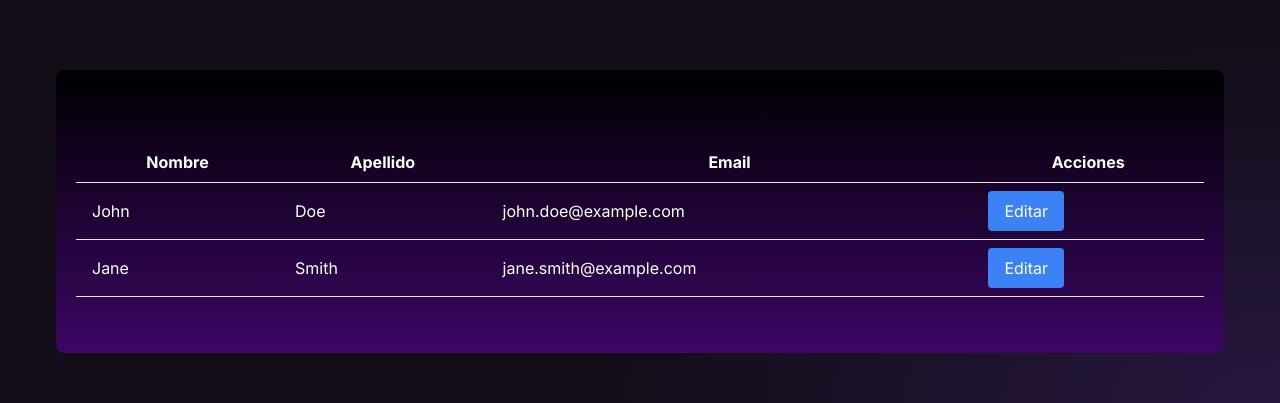
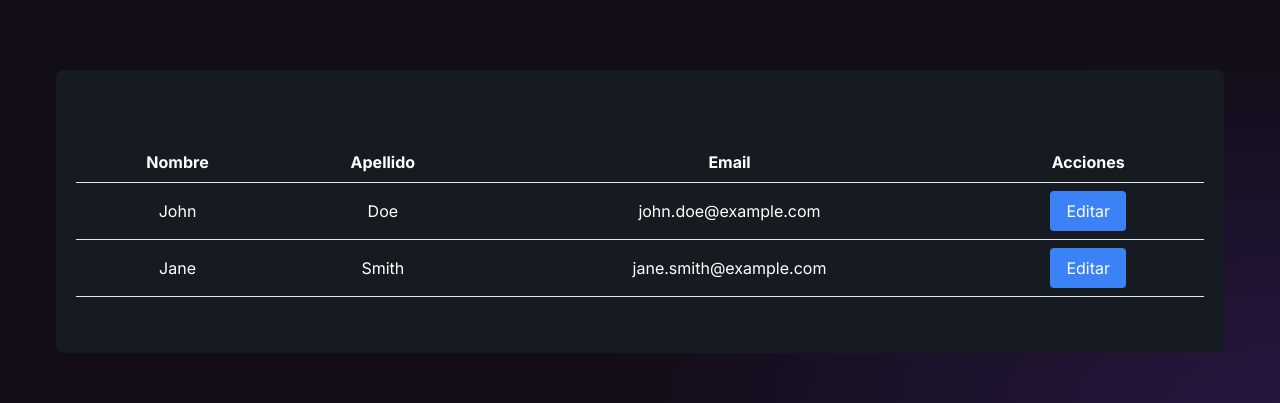
Before and after one commit to Luvara/ProyectoProgra4ControlDeRiesgo, a Next.js app in the folder control-de-riesgo/: page /admin/information in a window 1280 px wide. Shown: the part 350-753 px from the top of the page. Built offline with nearby package versions, Linux system fonts and the light colour scheme; no server answers; the database is empty; sample sign-in values are in the browser's storage.

Commit message:
Cambios en el schema de prisma

```diff
--- /dev/null
+++ b/control-de-riesgo/app/api/adminBossArea/route.ts
@@ -0,0 +1,3 @@
+import { answer } from "@prisma/client";
+import { NextResponse } from "next/server";
+import prisma from "@/lib/prisma";
--- a/control-de-riesgo/components/admin/information/informationTable.tsx
+++ b/control-de-riesgo/components/admin/information/informationTable.tsx
@@ -1,4 +1,3 @@
-
 const useUsers = () => {
   return [
     {
@@ -21,10 +20,9 @@ const InformationTable: React.FC = () => {
   const users = useUsers();
 
   return (
-      <div className="">
-        <div className="container px-5 py-14 mx-auto rounded-lg bg-gradient-to-b from-black to-purple-950">
+    <div className="container px-5 py-14 mx-auto rounded-lg bg-background-2 body-font">
       <div className="container mx-auto mt-4">
-            <table className="w-full text-white">
+        <table className="w-full text-white text-center">
           <thead>
             <tr>
               <th className="py-2 px-4 border-b">Nombre</th>
@@ -50,8 +48,7 @@ const InformationTable: React.FC = () => {
         </table>
       </div>
     </div>
-      </div>
   );
-}
+};
 
 export default InformationTable;
```
Also changed, not shown: 1 other file (tests, documents, lock files or other folders). Lines whose indentation alone changed are shown as unchanged.
